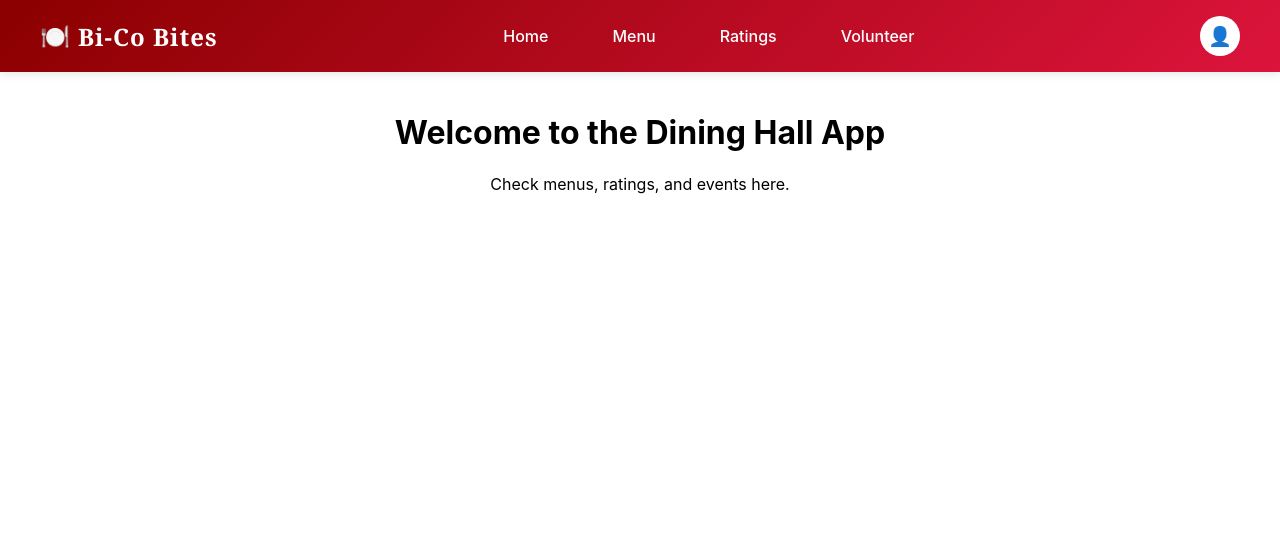
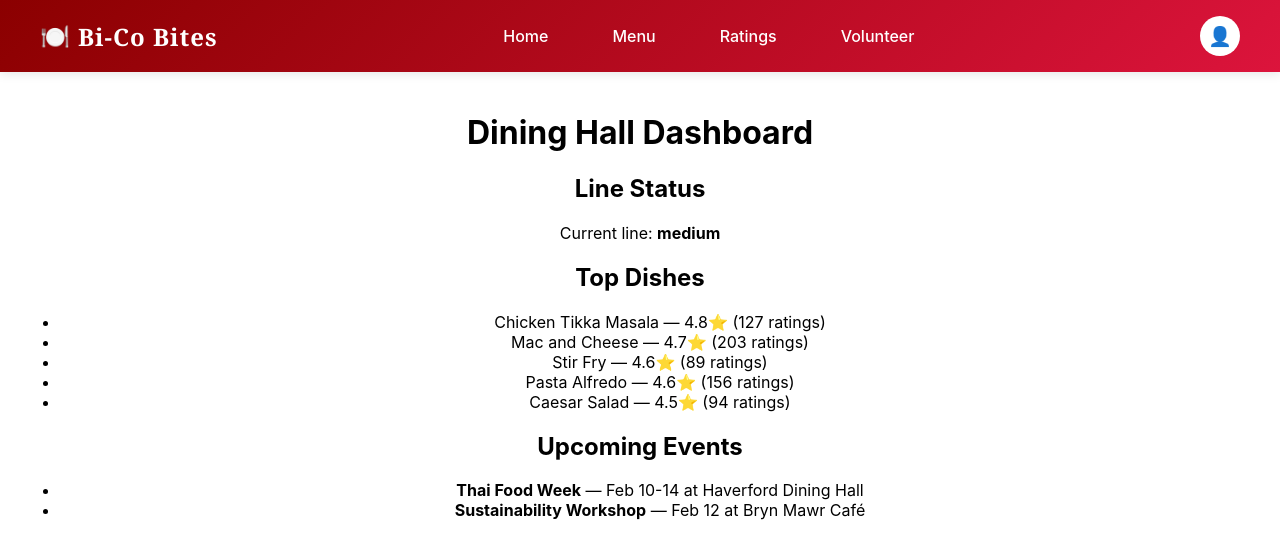
Before and after one commit to hudaimran-01/dining-hall-app, a React (Create React App) app: page / in a window 1280 px wide. Shown: the top 558 px of the page. Built offline with nearby package versions, Linux system fonts and the light colour scheme.

Commit message:
Resolved conflicts and connected HomePage to mock data

```diff
--- a/src/pages/HomePage.js
+++ b/src/pages/HomePage.js
@@ -1,10 +1,31 @@
 import React from 'react';
+import { mockEvents, mockLineStatus, mockTopDishes } from '../mockData';
 
 function HomePage() {
   return (
     <div style={{ padding: '20px' }}>
-      <h1>Welcome to the Dining Hall App</h1>
-      <p>Check menus, ratings, and events here.</p>
+      <h1>Dining Hall Dashboard</h1>
+
+      <h2>Line Status</h2>
+      <p>Current line: <strong>{mockLineStatus}</strong></p>
+
+      <h2>Top Dishes</h2>
+      <ul>
+        {mockTopDishes.map((dish, index) => (
+          <li key={index}>
+            {dish.dishName} — {dish.avgRating}⭐ ({dish.numRatings} ratings)
+          </li>
+        ))}
+      </ul>
+
+      <h2>Upcoming Events</h2>
+      <ul>
+        {mockEvents.map(event => (
+          <li key={event.id}>
+            <strong>{event.title}</strong> — {event.date} at {event.location}
+          </li>
+        ))}
+      </ul>
     </div>
   );
 }
```
